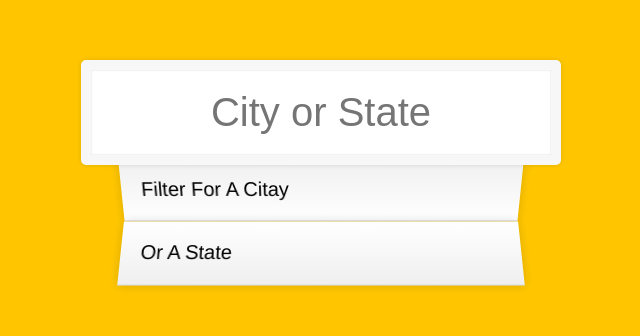
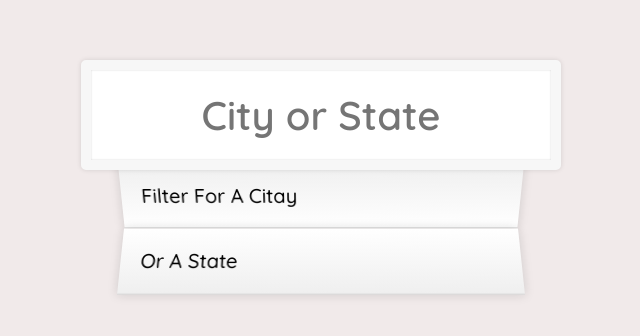
Before and after one commit to jyun1desu/Javascript30, a plain HTML site: page 06Type_Ahead/index.html in a window 1280 px wide. Shown: the whole page, without its empty margins (319-959 px from the left). Drawn offline with Linux system fonts and the light colour scheme; no server answers.

Commit message:
css changed

```diff
--- a/06Type_Ahead/index.html
+++ b/06Type_Ahead/index.html
@@ -3,6 +3,7 @@
 <head>
   <meta charset="UTF-8">
   <title>Type Ahead 👀</title>
+  <link href="https://fonts.googleapis.com/css2?family=Quicksand:wght@300;500;600&display=swap" rel="stylesheet">
   <link rel="stylesheet" href="style.css">
 </head>
 <body>
--- a/06Type_Ahead/style.css
+++ b/06Type_Ahead/style.css
@@ -1,18 +1,22 @@
 html {
   box-sizing: border-box;
-  background: #ffc600;
-  font-family: 'helvetica neue';
+  background: #F1EAEA;
+  font-family: 'Quicksand';
   font-size: 20px;
-  font-weight: 200;
+  font-weight: 400;
 }
 
-*, *:before, *:after {
+*,
+*:before,
+*:after {
   box-sizing: inherit;
 }
 
 input {
   width: 100%;
   padding: 20px;
+  font-family: 'Quicksand';
+  font-weight: 600;
 }
 
 .search-form {
@@ -57,12 +61,12 @@ input.search {
 
 .suggestions li:nth-child(even) {
   transform: perspective(100px) rotateX(3deg) translateY(2px) scale(1.001);
-  background: linear-gradient(to bottom,  #ffffff 0%,#EFEFEF 100%);
+  background: linear-gradient(to bottom, #ffffff 0%, #EFEFEF 100%);
 }
 
 .suggestions li:nth-child(odd) {
   transform: perspective(100px) rotateX(-3deg) translateY(3px);
-  background: linear-gradient(to top,  #ffffff 0%,#EFEFEF 100%);
+  background: linear-gradient(to top, #ffffff 0%, #EFEFEF 100%);
 }
 
 span.population {
```
